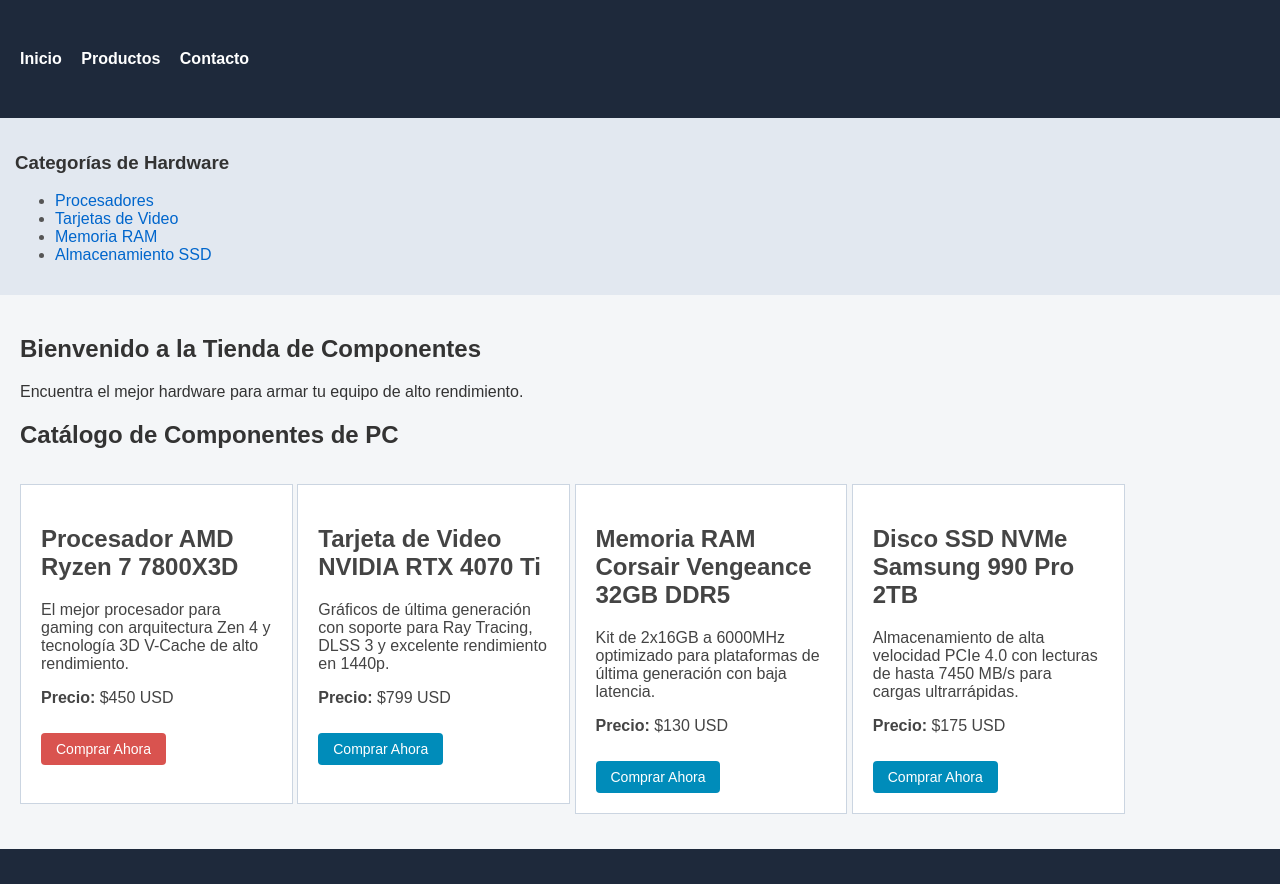
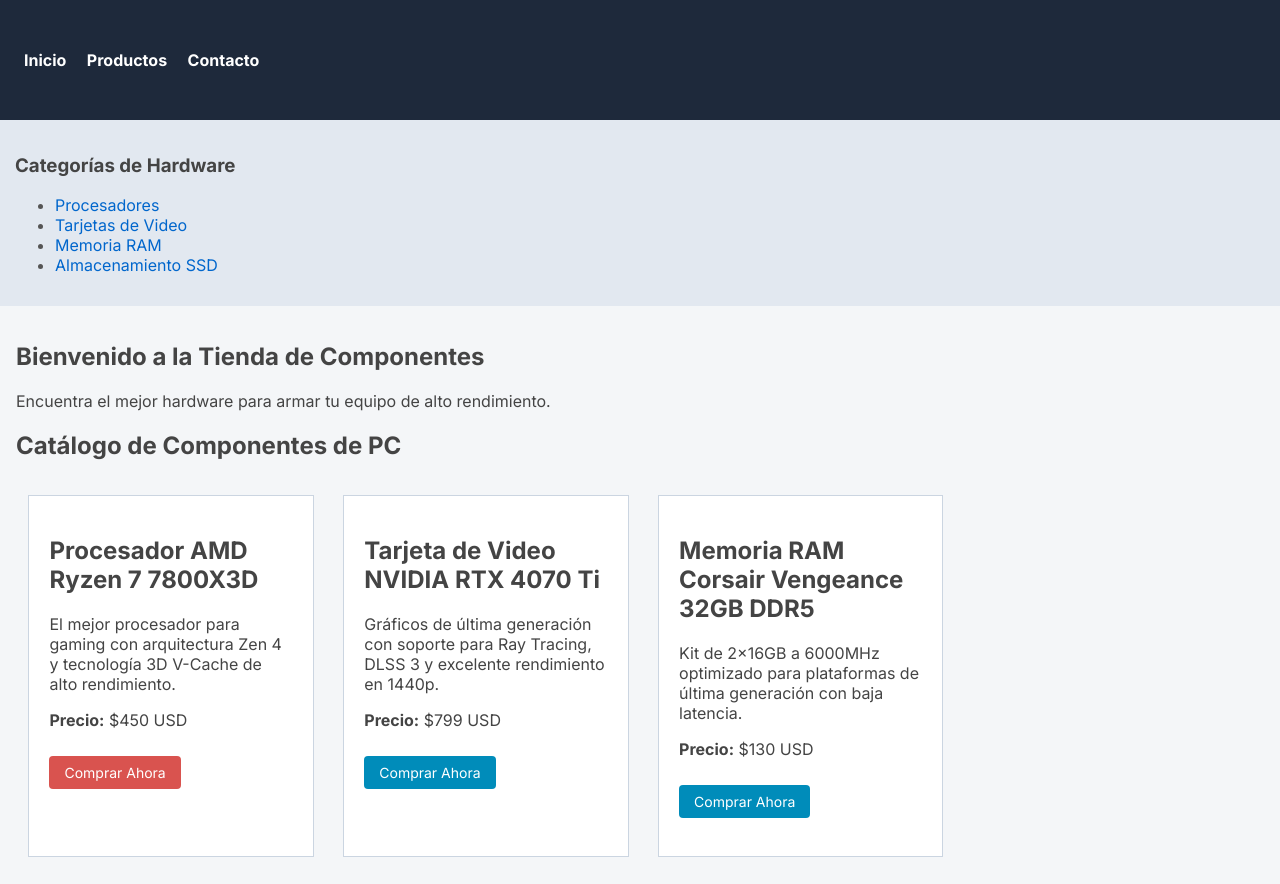
Before and after one commit to JuanesGualdron/CSS, a plain HTML site: page index.html in a window 1280 px wide. Shown: the top 884 px of the page. Drawn offline with Linux system fonts and the light colour scheme.

Commit message:
refactor(styles): estandarizar colores, tipografia y espaciados con custom properties

```diff
--- a/estilos.css
+++ b/estilos.css
@@ -1,11 +1,51 @@
-* {
-    box-sizing: border-box;
+:root {
+    /* Variables de Color (Paleta Corporativa) */
+    --color-primario: #008cba;
+    --color-secundario: #1e293b;
+    --color-fondo: #f4f6f8;
+    --color-texto: #444444;
+    --color-blanco: #ffffff;
+    --color-borde: #cbd5e1;
+    --color-enlace: #0066cc;
+    --color-secundario-texto: #94a3b8;
+
+    /* Variables de Tipografía */
+    --fuente-principal: 'Inter', Arial, sans-serif;
+
+    /* Variables de Espaciado (Box Model Tokens) */
+    --espaciado-pequeno: 8px;
+    --espaciado-medio: 16px;
+    --espaciado-grande: 24px;
 }
 
 body {
-    font-family: Arial, sans-serif;
-    color: #333333;
+    font-family: var(--fuente-principal);
+    color: var(--color-texto);
     margin: 0;
+    background-color: var(--color-fondo);
+}
+
+/* 1. Supercajas principales */
+header {
+    background-color: var(--color-secundario);
+    padding: 50px var(--espaciado-grande);
+    color: var(--color-blanco);
+}
+
+main {
+    background-color: var(--color-fondo);
+    padding: var(--espaciado-medio);
+}
+
+aside {
+    background-color: #e2e8f0;
+    padding: 15px;
+}
+
+footer {
+    background-color: var(--color-secundario);
+    color: var(--color-blanco);
+    padding: 25px var(--espaciado-grande);
 }
 
 header nav ul {
@@ -13,25 +53,27 @@ header nav ul {
     padding: 0;
     margin: 0;
 }
+
 header nav ul li {
     display: inline;
-    margin-right: 15px;
+    margin-right: var(--espaciado-medio);
 }
 
 header nav ul li a {
-    color: #ffffff; /* Blanco para contrastar sobre la imagen de fondo */
+    color: var(--color-blanco);
     text-decoration: none;
     font-weight: bold;
 }
 
+/* 2. Tarjetas de productos (<article>) unificadas */
 main section article {
-    color: #444444;
-    background-color: #ffffff;
+    color: var(--color-texto);
+    background-color: var(--color-blanco);
     padding: 20px; /* Aire de protección interno */
     margin: 15px 1%; /* Campo de fuerza exterior */
-    border: 1px solid #cbd5e1; /* Borde sutil para delimitar la caja */
+    border: 1px solid var(--color-borde); /* Borde sutil para delimitar la caja */
     display: inline-block;
-    width: 22%;
+    width: 19.5%;
     vertical-align: top;
     min-height: 320px;
 }
@@ -41,24 +83,30 @@ aside ul li {
 }
 
 aside ul li a {
-    color: #0066cc;
+    color: var(--color-enlace);
     text-decoration: none;
+}
+
+footer ul {
+    list-style: none;
+    padding: 0;
+    margin: 0;
 }
 
 footer ul li {
     display: inline;
-    margin-right: 15px;
+    margin-right: var(--espaciado-medio);
 }
 
 footer ul li a {
-    color: #94a3b8;
+    color: var(--color-secundario-texto);
     text-decoration: none;
 }
 
 .btn-comprar {
     display: inline-block;
-    background-color: #008cba;
-    color: #ffffff;
+    background-color: var(--color-primario);
+    color: var(--color-blanco);
     padding: 8px 15px;
     margin-top: 10px;
     text-decoration: none;
@@ -70,52 +118,3 @@ footer ul li a {
 .btn-especial {
     background-color: #d9534f;
 }
-
-/* 1. Supercajas principales: Colores de fondo e imagen del header */
-header {
-    background-color: #1e293b; /* Color de fondo sólido para el encabezado */
-    padding: 50px 20px;
-    color: #ffffff;
-}
-
-main {
-    background-color: #f4f6f8; /* Color de caja distinto para la sección principal */
-    padding: 20px;
-}
-
-aside {
-    background-color: #e2e8f0; /* Color de caja distinto para la barra lateral */
-    padding: 15px;
-}
-
-footer {
-    background-color: #1e293b; /* Color de caja distinto para el pie */
-    color: #ffffff;
-    padding: 25px 20px;
-}
-
-/* 2. Tarjetas de productos (<article>): Bordes, colores de texto y espacio */
-main section article {
-    background-color: #ffffff; /* Color de caja blanco para la tarjeta */
-    color: #444444; /* Color del texto dentro de la tarjeta */
-    padding: 20px; /* Aire interno (Padding) */
-    margin: 15px 0; /* Campo de fuerza exterior (Margin) */
-    border: 1px solid #cbd5e1; /* Borde visible alrededor de la caja */
-}
-
-/* 3. Enlaces del footer en línea */
-footer ul {
-    list-style: none;
-    padding: 0;
-    margin: 0;
-}
-
-footer ul li {
-    display: inline;
-    margin-right: 15px;
-}
-
-footer ul li a {
-    color: #94a3b8;
-    text-decoration: none;
-}
--- a/index.html
+++ b/index.html
@@ -6,6 +6,9 @@
     <meta name="viewport" content="width=device-width, initial-scale=1.0">
     <title>Tienda de Componentes de PC</title>
     <link rel="stylesheet" href="estilos.css">
+    <link rel="preconnect" href="https://fonts.googleapis.com">
+    <link rel="preconnect" href="https://fonts.gstatic.com" crossorigin>
+    <link href="https://fonts.googleapis.com/css2?family=Inter:wght@400;600;700&display=swap" rel="stylesheet">
 </head>
 
 <body>
```
